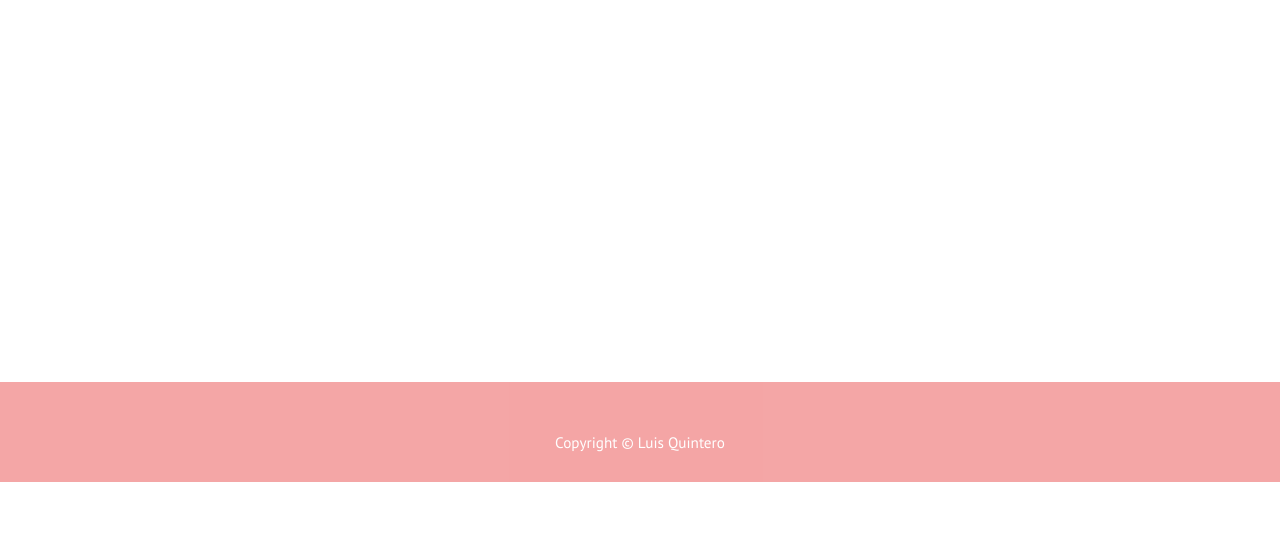
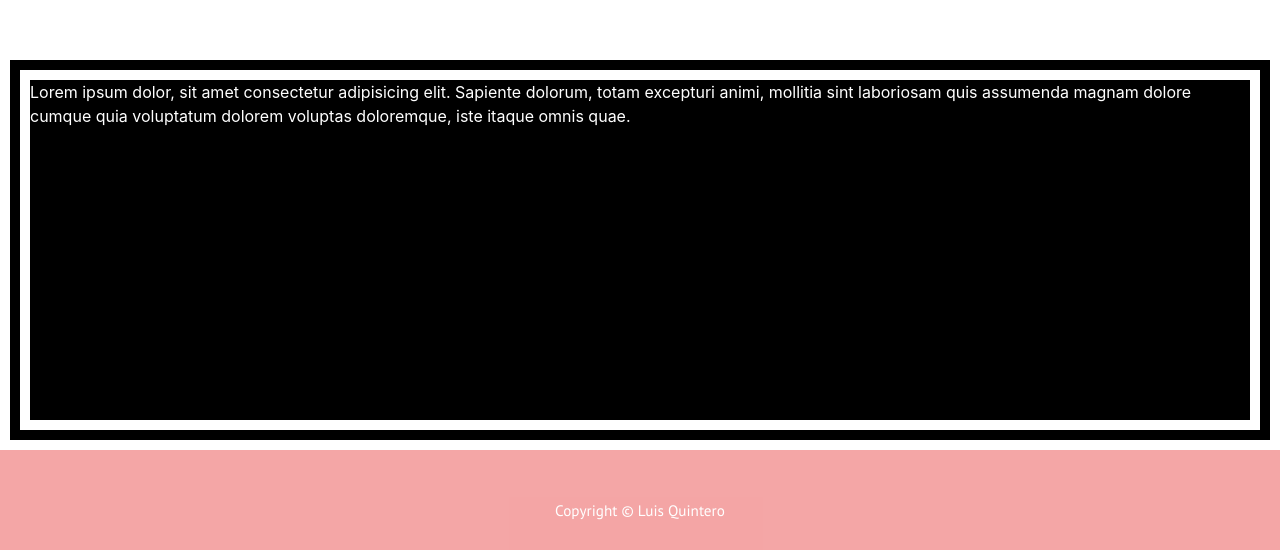
Before and after one commit to lquint85/Portfolio-2019, a plain HTML site: page index.html in a window 1280 px wide. Shown: the part 774-1324 px from the top of the page. Before the commit the page ends 1256 px from the top, so only its background shows below. Drawn offline with nearby package versions, Linux system fonts and the light colour scheme.

```diff
--- a/assets/style/style.css
+++ b/assets/style/style.css
@@ -74,6 +74,17 @@
     padding: 15%;
     color: white;
 }
+/* - - - - - - - - - - - about me section- - - - - - - - -*/
+#About-Me {
+  background-color: black;
+  height: 400px;
+  width: 14m0px;
+  border: double white 1.9rem;
+}
+p {
+    color: white;
+}
+
 
 /* - - - - - - - - - - -Section 3 - - - - - - - - -*/
 #section3 {
--- a/index.html
+++ b/index.html
@@ -85,11 +85,13 @@
             consequatur non doloribus.</p> -->
     </div>
 
+
+    <br color>
+
      <!-- - - - - - - - - - - - - - - - - - About Me Section - - - - - - - - - - - - - - - - -->
 
-     <div id= About-Me>
-        <h1 id="section1-h1-1" class="uk-text-center uk-text">About me</h1>
-        <h1 id="section1-h1-2" class="uk-text-center uk-text">Web Developer </h1>
+     <div id=About-Me>
+      <p> Lorem ipsum dolor, sit amet consectetur adipisicing elit. Sapiente dolorum, totam excepturi animi, mollitia sint laboriosam quis assumenda magnam dolore cumque quia voluptatum dolorem voluptas doloremque, iste itaque omnis quae.</p>
     </div>
 
     <!-- <p id="section1p1" class="uk-text-center">Lorem ipsum dolor sit, amet consectetur adipisicing elit. Harum est
```
